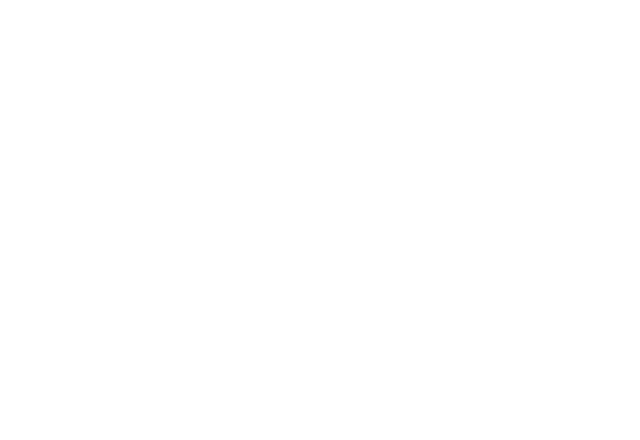
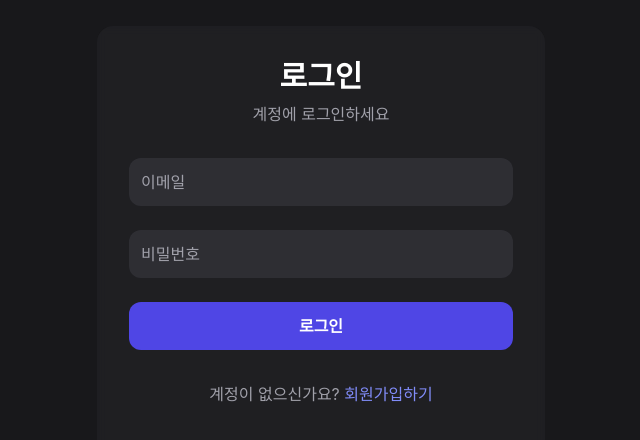
Before and after one commit to kku98057/bala-game-client, a Next.js app: page /login in a window 1280 px wide. Shown: the part 152-592 px from the top of the page, without its empty margins (319-959 px from the left). Built offline with nearby package versions, Linux system fonts and the light colour scheme; a web font is replaced by a local one.

Commit message:
feat.로그인 기능 추가

```diff
--- a/package.json
+++ b/package.json
@@ -14,12 +14,14 @@
     "browser-image-compression": "^2.0.2",
     "framer-motion": "^11.11.11",
     "gsap": "^3.12.5",
+    "js-cookie": "^3.0.5",
     "next": "15.0.1",
     "react": "19.0.0-rc-69d4b800-20241021",
     "react-dom": "19.0.0-rc-69d4b800-20241021"
   },
   "devDependencies": {
     "@types/canvas-confetti": "^1.6.4",
+    "@types/js-cookie": "^3.0.6",
     "@types/node": "^20",
     "@types/react": "^18",
     "@types/react-dom": "^18",
--- a/src/app/(auth)/login/page.tsx
+++ b/src/app/(auth)/login/page.tsx
@@ -1,3 +1,126 @@
+"use client";
+
+import { useState } from "react";
+import { useRouter } from "next/navigation";
+import Link from "next/link";
+import Cookies from "js-cookie";
 export default function LoginPage() {
-  return <div></div>;
+  const router = useRouter();
+  const [formData, setFormData] = useState({
+    email: "",
+    password: "",
+  });
+  const [error, setError] = useState("");
+
+  const handleSubmit = async (e: React.FormEvent) => {
+    e.preventDefault();
+    setError("");
+
+    try {
+      const response = await fetch("http://localhost:3001/api/auth/login", {
+        method: "POST",
+        headers: {
+          "Content-Type": "application/json",
+        },
+        body: JSON.stringify(formData),
+      });
+
+      if (!response.ok) {
+        const data = await response.json();
+        throw new Error(data.message || "로그인에 실패했습니다.");
+      }
+      const data = await response.json();
+      // 토큰과 유저 정보를 쿠키에 저장
+      Cookies.set("token", data.data.token, {
+        secure: true,
+        sameSite: "strict",
+        expires: 7, // 7일
+      });
+
+      Cookies.set("user", JSON.stringify(data.data.user), {
+        secure: true,
+        sameSite: "strict",
+        expires: 7,
+      });
+
+      // 로그인 성공 시 홈페이지로 이동
+      router.push("/");
+    } catch (err: unknown) {
+      const errorMessage =
+        err instanceof Error ? err.message : "로그인에 실패했습니다.";
+      setError(errorMessage);
+    }
+  };
+
+  return (
+    <div className="min-h-screen flex items-center justify-center bg-zinc-900 px-4">
+      <div className="max-w-md w-full space-y-8 bg-zinc-800/50 p-8 rounded-2xl backdrop-blur-sm">
+        <div className="text-center">
+          <h2 className="text-3xl font-bold text-white">로그인</h2>
+          <p className="mt-2 text-zinc-400">계정에 로그인하세요</p>
+        </div>
+
+        {error && (
+          <div className="bg-red-500/10 border border-red-500 text-red-500 px-4 py-2 rounded-lg">
+            {error}
+          </div>
+        )}
+
+        <form onSubmit={handleSubmit} className="space-y-6">
+          <div>
+            <input
+              type="email"
+              required
+              value={formData.email}
+              onChange={(e) =>
+                setFormData({ ...formData, email: e.target.value })
+              }
+              placeholder="이메일"
+              className="w-full p-3 bg-zinc-700/50 rounded-xl text-white placeholder:text-zinc-400
+                       focus:outline-none focus:ring-2 focus:ring-indigo-500"
+            />
+          </div>
+
+          <div>
+            <input
+              type="password"
+              required
+              value={formData.password}
+              onChange={(e) =>
+                setFormData({ ...formData, password: e.target.value })
+              }
+              placeholder="비밀번호"
+              className="w-full p-3 bg-zinc-700/50 rounded-xl text-white placeholder:text-zinc-400
+                       focus:outline-none focus:ring-2 focus:ring-indigo-500"
+            />
+          </div>
+
+          <button
+            type="submit"
+            className="w-full py-3 bg-indigo-600 hover:bg-indigo-700 rounded-xl text-white font-semibold
+                     transition-colors duration-200"
+          >
+            로그인
+          </button>
+        </form>
+
+        <div className="text-center text-zinc-400">
+          계정이 없으신가요?{" "}
+          <Link
+            href="/signup"
+            className="text-indigo-400 hover:text-indigo-300 transition-colors"
+          >
+            회원가입하기
+          </Link>
+        </div>
+
+        {/* 소셜 로그인 버튼들 (나중에 추가) */}
+        <div className="space-y-3">
+          {/* <button className="w-full py-3 bg-yellow-500 hover:bg-yellow-600 rounded-xl text-white font-semibold">
+            카카오로 로그인
+          </button> */}
+        </div>
+      </div>
+    </div>
+  );
 }
--- a/src/app/_components/Header.tsx
+++ b/src/app/_components/Header.tsx
@@ -2,14 +2,32 @@
 import Image from "next/image";
 import { MenuModal } from "./MenuModal";
 import { FiMenu } from "react-icons/fi";
-import { useState } from "react";
+import { useEffect, useState } from "react";
+import { useRouter } from "next/navigation";
+import Cookies from "js-cookie";
+import { UserProps } from "../types/UserType";
 
 export default function Header() {
   const [isOpen, setIsOpen] = useState(false);
+  const router = useRouter();
+  const [user, setUser] = useState<UserProps | null>(null); // user 상태 추가
 
+  const handleLogout = () => {
+    Cookies.remove("token");
+    Cookies.remove("user");
+    router.push("/login");
+  };
+  // 컴포넌트가 마운트된 후에만 쿠키를 읽도록 수정
+  useEffect(() => {
+    const userCookie = Cookies.get("user");
+    if (userCookie) {
+      setUser(JSON.parse(userCookie));
+    }
+  }, []);
   return (
     <>
       <header className="flex py-4 px-6 items-center justify-between fixed top-0 left-0 z-20 w-full bg-zinc-900/80 backdrop-blur-md border-b border-zinc-800">
+        <div className="flex items-center gap-4">
           <div className="w-8 h-8 relative flex">
             <Image
               src="/imgs/hamberger.jpg"
@@ -20,6 +38,10 @@ export default function Header() {
               className="rounded-lg"
             />
           </div>
+          {user && (
+            <span className="text-zinc-300 text-sm">{user.nickname}님</span>
+          )}
+        </div>
 
         <button
           onClick={() => setIsOpen(true)}
@@ -29,7 +51,12 @@ export default function Header() {
         </button>
       </header>
 
-      <MenuModal isOpen={isOpen} onClose={() => setIsOpen(false)} />
+      <MenuModal
+        isOpen={isOpen}
+        onClose={() => setIsOpen(false)}
+        user={user}
+        onLogout={handleLogout}
+      />
     </>
   );
 }
--- a/src/app/_components/MenuModal.tsx
+++ b/src/app/_components/MenuModal.tsx
@@ -1,29 +1,64 @@
 "use client";
 
 import { useEffect, useRef } from "react";
-import { FiX, FiHome, FiList } from "react-icons/fi";
+import { FiX, FiHome, FiList, FiUser, FiLogIn, FiLogOut } from "react-icons/fi";
 import gsap from "gsap";
 import Link from "next/link";
+import { UserProps } from "../types/UserType";
 
 interface MenuModalProps {
   isOpen: boolean;
   onClose: () => void;
+  user: UserProps | null;
+  onLogout: () => void;
 }
 
-const menuItems = [
-  { icon: <FiHome />, label: "홈", href: "/" },
-  { icon: <FiList />, label: "게임 목록", href: "/balanceGame" },
-];
-
-export const MenuModal = ({ isOpen, onClose }: MenuModalProps) => {
+export const MenuModal = ({
+  isOpen,
+  onClose,
+  user,
+  onLogout,
+}: MenuModalProps) => {
   const modalRef = useRef<HTMLDivElement>(null);
   const menuRef = useRef<HTMLDivElement>(null);
 
+  // 로그인 상태에 따라 다른 메뉴 아이템 표시
+  const menuItems = [
+    { icon: <FiHome />, label: "홈", href: "/" },
+    { icon: <FiList />, label: "게임 목록", href: "/balanceGame" },
+  ];
+
+  // 인증 관련 메뉴 아이템
+  const authItems = user
+    ? [
+        {
+          icon: <FiUser />,
+          label: "프로필",
+          href: "/profile",
+          onClick: onClose,
+        },
+        {
+          icon: <FiLogOut />,
+          label: "로그아웃",
+          href: "#",
+          onClick: () => {
+            onLogout();
+            onClose();
+          },
+        },
+      ]
+    : [
+        {
+          icon: <FiLogIn />,
+          label: "로그인",
+          href: "/login",
+          onClick: onClose,
+        },
+      ];
+
   useEffect(() => {
     if (isOpen) {
-      // 모달 열기 애니메이션
       const tl = gsap.timeline();
-
       gsap.set(modalRef.current, { display: "flex" });
       gsap.set(menuRef.current, { x: "100%" });
 
@@ -36,7 +71,6 @@ export const MenuModal = ({ isOpen, onClose }: MenuModalProps) => {
         ease: "power3.out",
       });
     } else {
-      // 모달 닫기 애니메이션
       const tl = gsap.timeline({
         onComplete: () => {
           gsap.set(modalRef.current, { display: "none" });
@@ -75,7 +109,7 @@ export const MenuModal = ({ isOpen, onClose }: MenuModalProps) => {
           </button>
         </div>
 
-        <nav>
+        <nav className="space-y-6">
           <ul className="space-y-2">
             {menuItems.map((item) => (
               <li key={item.href}>
@@ -92,6 +126,39 @@ export const MenuModal = ({ isOpen, onClose }: MenuModalProps) => {
               </li>
             ))}
           </ul>
+
+          {/* 구분선 */}
+          <div className="border-t border-zinc-800"></div>
+
+          {/* 인증 관련 메뉴 */}
+          <ul className="space-y-2">
+            {authItems.map((item) => (
+              <li key={item.label}>
+                {item.href === "#" ? (
+                  <button
+                    onClick={item.onClick}
+                    className="w-full flex items-center px-4 py-3 text-white hover:bg-zinc-800 rounded-lg transition-colors duration-200 group"
+                  >
+                    <span className="w-8 h-8 flex items-center justify-center text-xl text-red-400 group-hover:text-red-300">
+                      {item.icon}
+                    </span>
+                    <span className="ml-3 text-lg">{item.label}</span>
+                  </button>
+                ) : (
+                  <Link
+                    href={item.href}
+                    className="flex items-center px-4 py-3 text-white hover:bg-zinc-800 rounded-lg transition-colors duration-200 group"
+                    onClick={item.onClick}
+                  >
+                    <span className="w-8 h-8 flex items-center justify-center text-xl text-indigo-400 group-hover:text-indigo-300">
+                      {item.icon}
+                    </span>
+                    <span className="ml-3 text-lg">{item.label}</span>
+                  </Link>
+                )}
+              </li>
+            ))}
+          </ul>
         </nav>
 
         <div className="absolute bottom-8 left-6 right-6">
--- /dev/null
+++ b/src/app/types/UserType.ts
@@ -0,0 +1,6 @@
+export interface UserProps {
+  email: string;
+  id: string;
+  nickname: string;
+  provider: string;
+}
```
Also changed, not shown: src/middleware.ts (added, +24 -0 lines), 1 other file (tests, documents, lock files or other folders). Lines whose indentation alone changed are shown as unchanged.
